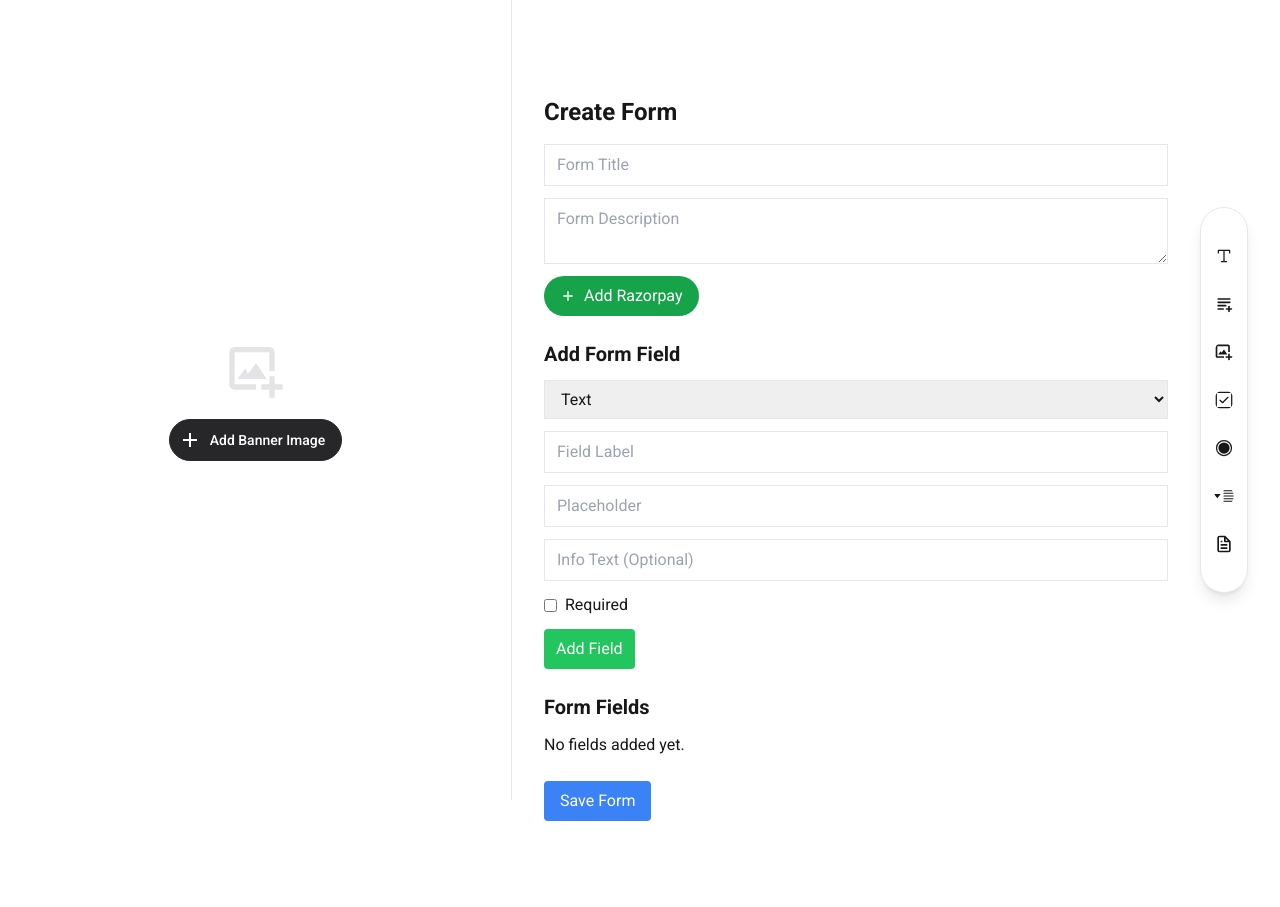
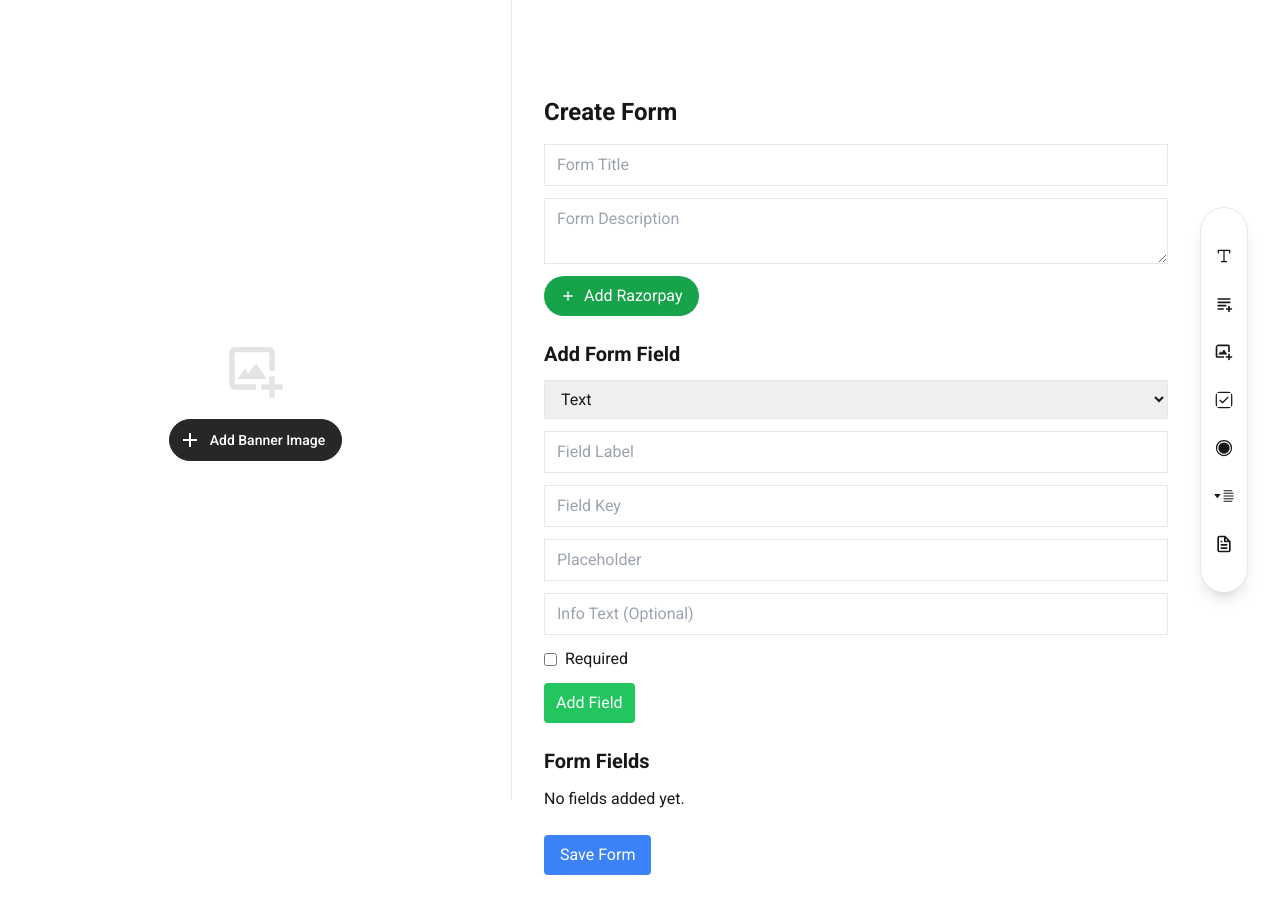
Before and after one commit to Xlongclaw/dynamic-forms, a Next.js app: page /forms/create in a window 1280 px wide. Before the commit the page ends 853 px from the top, so only its background shows below. Built offline with nearby package versions, Linux system fonts and the light colour scheme.

Commit message:
add key to for create form section

```diff
--- a/app/forms/create/page.tsx
+++ b/app/forms/create/page.tsx
@@ -449,9 +449,21 @@ const CreateFormPage: React.FC = () => {
             value={currentField.label}
             onChange={(e) => {
               setCurrentField({ ...currentField, label: e.target.value });
+              // setCurrentField({
+              //   ...currentField,
+              //   key: normalCaseToCamelCase(e.target.value),
+              // });
+            }}
+            className="block w-full border px-3 py-2 mb-3"
+          />
+          <input
+            type="text"
+            placeholder="Field Key"
+            value={currentField.key}
+            onChange={(e) => {
               setCurrentField({
                 ...currentField,
-                key: normalCaseToCamelCase(e.target.value),
+                key: e.target.value,
               });
             }}
             className="block w-full border px-3 py-2 mb-3"
```
